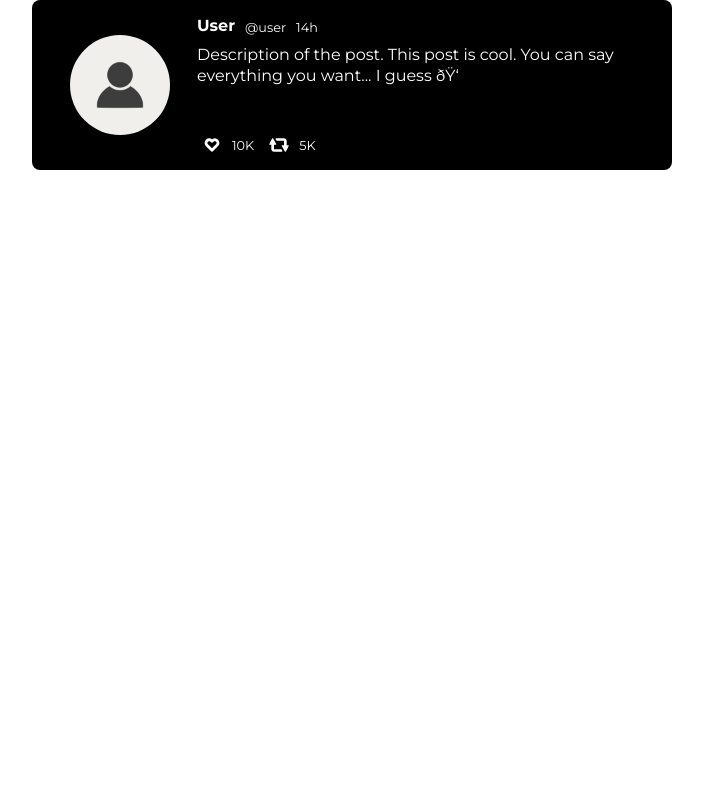
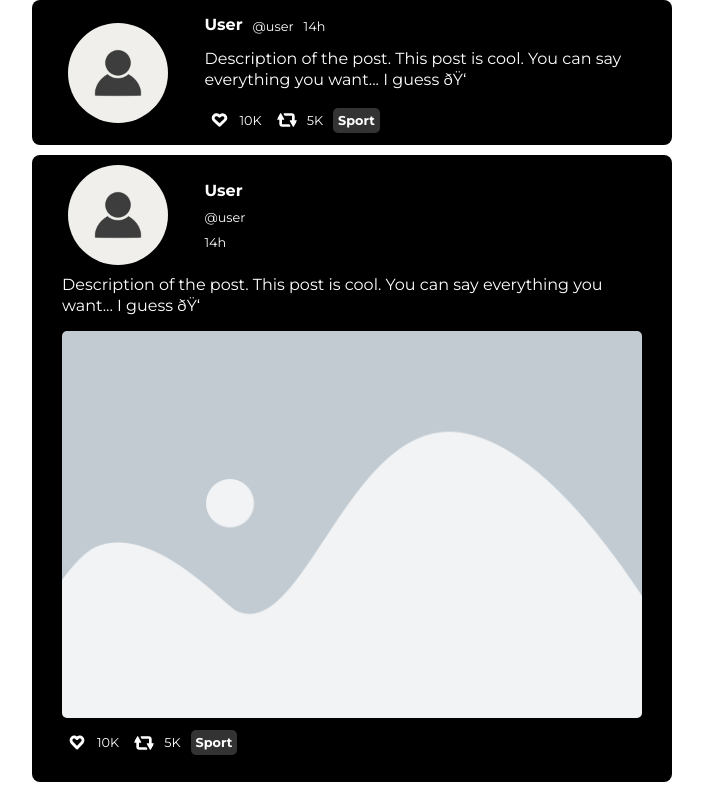
Before and after one commit to HugoM25/WE4A_Blog_Project, a PHP site: page / in a window 1280 px wide. Shown: the whole page, without its empty margins (288-991 px from the left). Run offline with PHP 8.4, Linux system fonts and the light colour scheme.

Commit message:
Feat: Implemented  css post with images

```diff
--- a/css/post.css
+++ b/css/post.css
@@ -13,8 +13,6 @@ html, body {
     box-sizing: border-box;
 }
 
-
-
 .post {
     --background-color : #000000;
     --text-color : #ffffff;
@@ -23,7 +21,7 @@ html, body {
 
     display: grid;
     grid-template-columns: 1fr 3fr;
-    grid-template-rows: 1fr 3fr 1fr;
+    grid-template-rows: 0.2fr 0.7fr 0.1fr;
     grid-template-areas:
         "post-profile post-header"
         "post-profile post-content"
@@ -35,6 +33,22 @@ html, body {
 
     padding: 10px;
     border-radius: 8px;
+
+    gap: 10px;
+}
+
+
+.post:has(> .content > img){
+    grid-template-areas:
+        "post-profile post-header"
+        "post-content post-content"
+        "post-footer post-footer";
+    grid-template-columns: 1fr 3fr;
+    grid-template-rows: 0.1fr 0.8fr 0.1fr;
+}
+
+.post:has(> .content > img) > .content {
+    gap: 10px;
 }
 
 .post:hover {
@@ -52,7 +66,35 @@ html, body {
 
 .post > .content {
     grid-area: post-content;
-    padding: 5px 0px 5px 0px;
+    display: flex;
+    flex-direction: column;
+}
+
+
+
+.post:has(> .content > img) > .content {
+    padding-left: 20px;
+    padding-right: 20px;
+}
+
+.post:has(> .content > img) > .footer {
+    padding-left: 20px;
+    padding-right: 20px;
+}
+
+.post:has(> .content > img) > .header {
+    flex-direction: column;
+    align-items: flex-start;
+    justify-content: center;
+}
+
+.post > .content > img {
+    width: 100%;
+    height: auto;
+    border-radius: 5px;
+    display: block;
+    margin-left: auto;
+    margin-right: auto;
 }
 
 .post > .footer {
@@ -69,9 +111,12 @@ html, body {
 
     display: flex;
     flex-direction: column;
+    /* middle top*/
     justify-content: center;
     align-items: center;
+
 }
+
 
 .post > .profile > img {
     width: auto;
@@ -81,6 +126,12 @@ html, body {
 
 .post > .header > .user-name {
     font-weight: bold;
+    text-decoration: none;
+    color: var(--text-color);
+}
+
+.post > .header > .user-name:hover {
+    text-decoration: underline;
 }
 
 .post > .header > .user-id {
@@ -97,7 +148,7 @@ html, body {
     border-radius: 50%;
     padding: 10%;
     filter: invert(100%) sepia(1%) saturate(12%) hue-rotate(317deg) brightness(104%) contrast(100%);
-    transition: background-color 0.2s;
+    transition: background-color 0.2s, filter 0.05s;
 }
 
 .post > .footer > .action > p {
@@ -129,3 +180,11 @@ html, body {
 .post > .footer > .action.green:hover > p {
     color: rgb(7, 255, 7);
 }
+
+.post > .footer > .flair > p {
+    font-size: 0.8em;
+    font-weight: bold;
+    padding: 5px;
+    border-radius: 5px;
+    background-color: rgba(255,255,255,0.2);
+}
--- a/index.html
+++ b/index.html
@@ -13,7 +13,7 @@
                 <img src="images/default_pic.jpg" alt="Profile Picture">
             </div>
             <div class="header">
-                <p class="user-name"> User </p>
+                <a class="user-name" href="https://twitter.com/home"> User </a>
                 <p class="user-id"> @user </p>
                 <p class="post-date"> 14h </p>
             </div>
@@ -29,6 +29,37 @@
                     <img src="images/icons/echo_icon.svg" class="icon-echo"></img>
                     <p> 5K </p>
                 </div>
+                <div class="flair">
+                    <p>Sport</p>
+                </div>
+            </div>
+        </div>
+
+        <div class="post">
+            <div class="profile">
+                <img src="images/default_pic.jpg" alt="Profile Picture">
+            </div>
+            <div class="header">
+                <a class="user-name" href="https://twitter.com/home"> User </a>
+                <p class="user-id"> @user </p>
+                <p class="post-date"> 14h </p>
+            </div>
+            <div class="content">
+                <p>Description of the post. This post is cool. You can say everything you want... I guess 👍</p>
+                <img src="images/placeholder_img.png"></img>
+            </div>
+            <div class="footer">
+                <div class="action red">
+                    <img src="images/icons/heart_icon.svg" class="icon-like"></img>
+                    <p> 10K </p>
+                </div>
+                <div class="action green">
+                    <img src="images/icons/echo_icon.svg" class="icon-echo"></img>
+                    <p> 5K </p>
+                </div>
+                <div class="flair">
+                    <p>Sport</p>
+                </div>
             </div>
         </div>
 
```
Also changed, not shown: images/placeholder_img.png (added).
